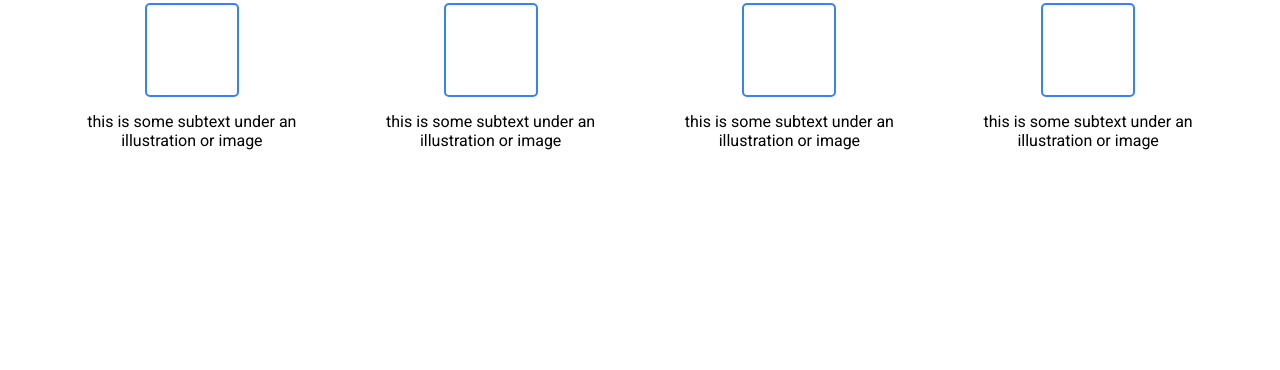
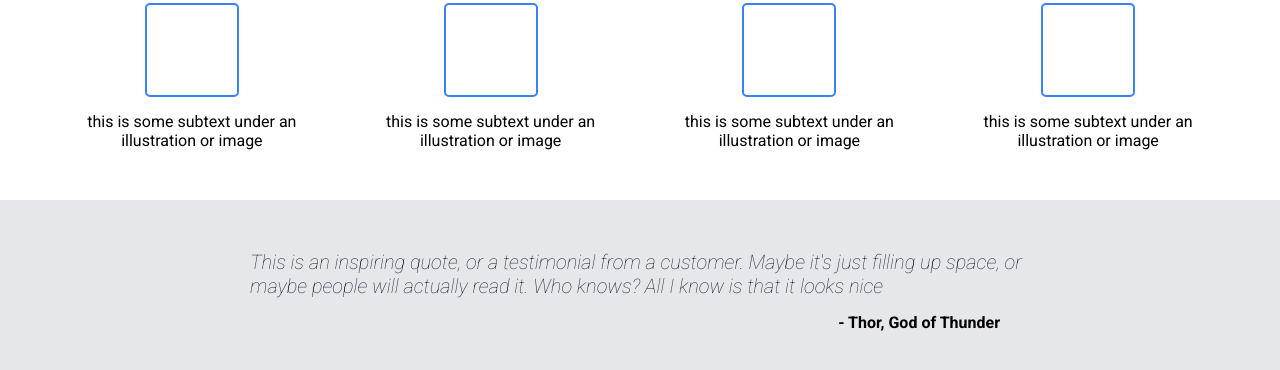
Before and after one commit to lindavid1998/landing-page, a plain HTML site: page index.html in a window 1280 px wide. Shown: the part 592-962 px from the top of the page. Before the commit the page ends 800 px from the top, so only its background shows below. Drawn offline with Linux system fonts and the light colour scheme.

Commit message:
Add and style section 3

```diff
--- a/index.html
+++ b/index.html
@@ -56,6 +56,16 @@
                 </div>
             </div>
         </div>
+
+        <div class="section three">
+            <div class="quote">
+                This is an inspiring quote, or a testimonial from a customer. Maybe it's just filling
+                up space, or maybe people will actually read it. Who knows? All I know is that it looks nice
+            </div>
+            <div class="credit">
+                - Thor, God of Thunder
+            </div>
+        </div>
     </div>
 </body>
 </html>
--- a/style.css
+++ b/style.css
@@ -116,3 +116,25 @@ body {
     border-radius: 5px;
     margin-bottom: 15px;
 }
+
+.section.three {
+    display: flex;
+    background-color: #E5E7EB;
+    flex-direction: column;
+    gap: 15px;
+    padding: 50px 250px;
+    align-items: center;
+}
+
+.quote {
+    font-size: 20px;
+    font-style: italic;
+    font-weight: 100;
+    color: #1F2937;
+}
+
+.credit {
+    font-weight: bold;
+    align-self: flex-end;
+    padding-right: 30px;
+}
```
